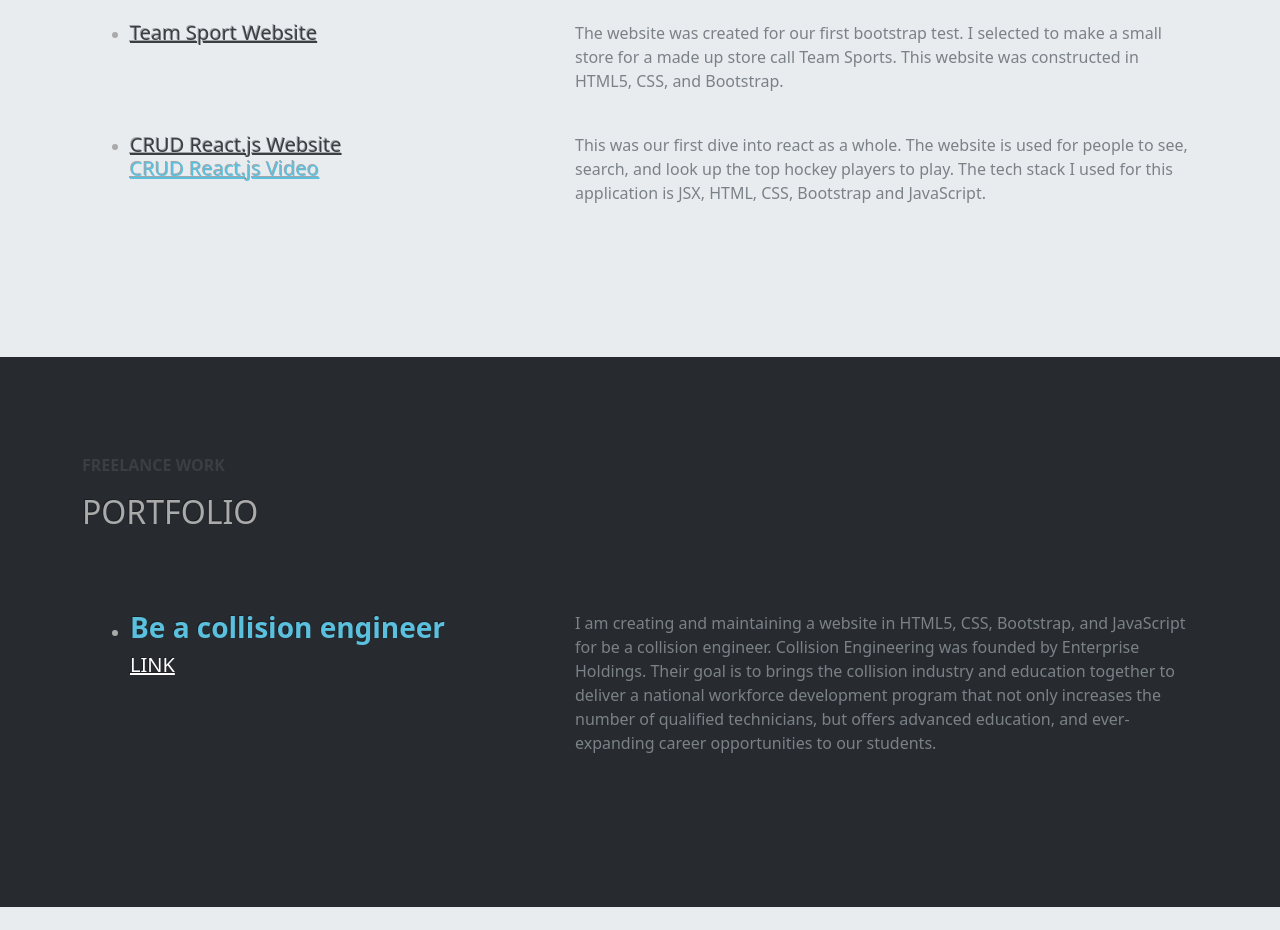
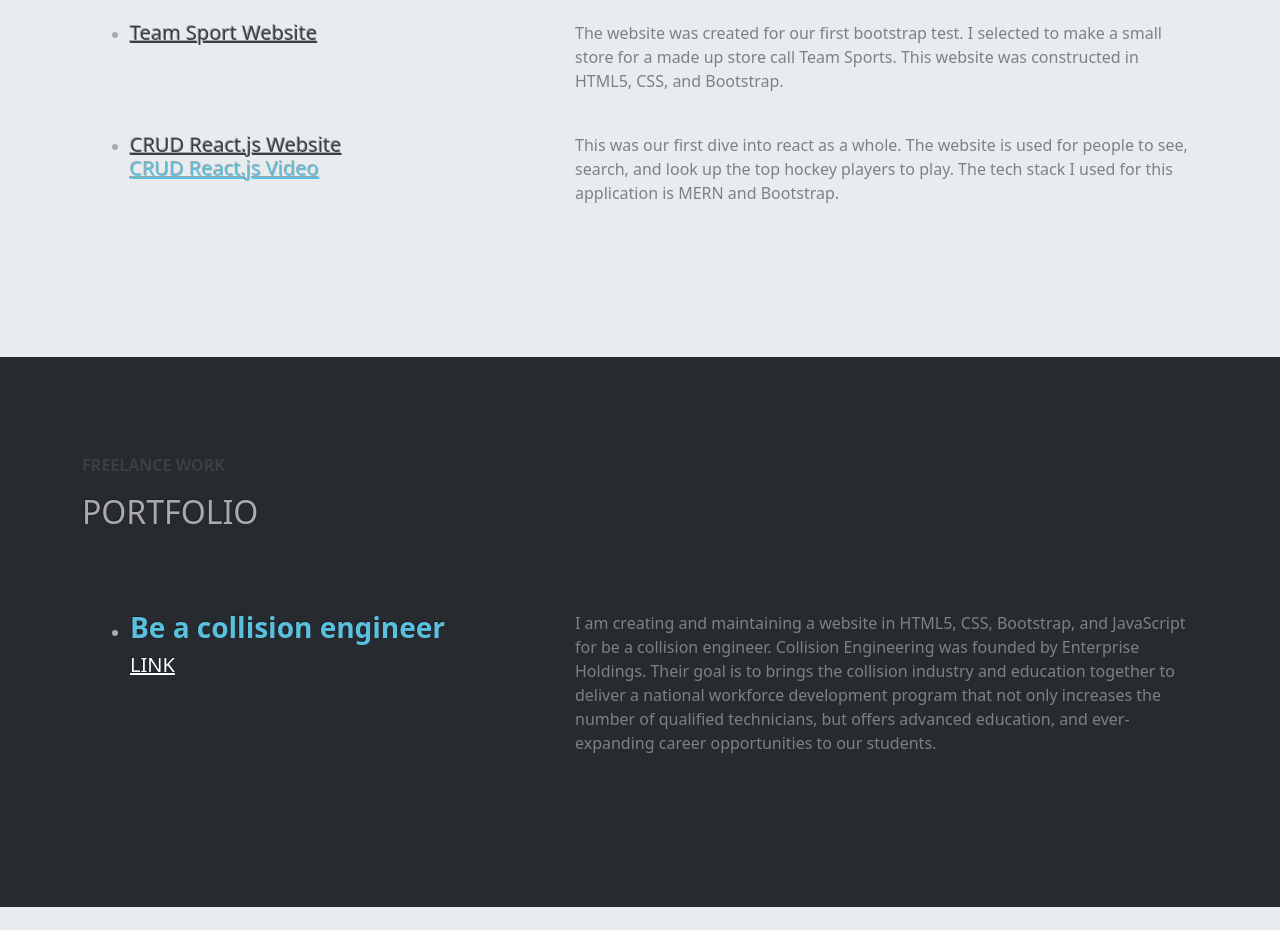
Before and after one commit to Andrew-Jones2513/protfolio, a plain HTML site: page index.html in a window 1280 px wide. Shown: the part 2145-3075 px from the top of the page. Drawn offline with Linux system fonts and the light colour scheme.

Commit message:
updated again

```diff
--- a/index.html
+++ b/index.html
@@ -156,7 +156,7 @@
               <h5 class="mb-0"><a class="text-info" href="https://www.youtube.com/watch?v=kXSV4_O821k">CRUD React.js Video</a></h5>
             </div>
             <div class="col-lg-7">
-              <p class="text-muted">This was our first dive into react as a whole. The website is used for people to see, search, and look up the top hockey players to play. The tech stack I used for this application is JSX, HTML, CSS, Bootstrap and JavaScript.</p>
+              <p class="text-muted">This was our first dive into react as a whole. The website is used for people to see, search, and look up the top hockey players to play. The tech stack I used for this application is MERN and Bootstrap.</p>
             </div>
           </div>
         </li>
```
